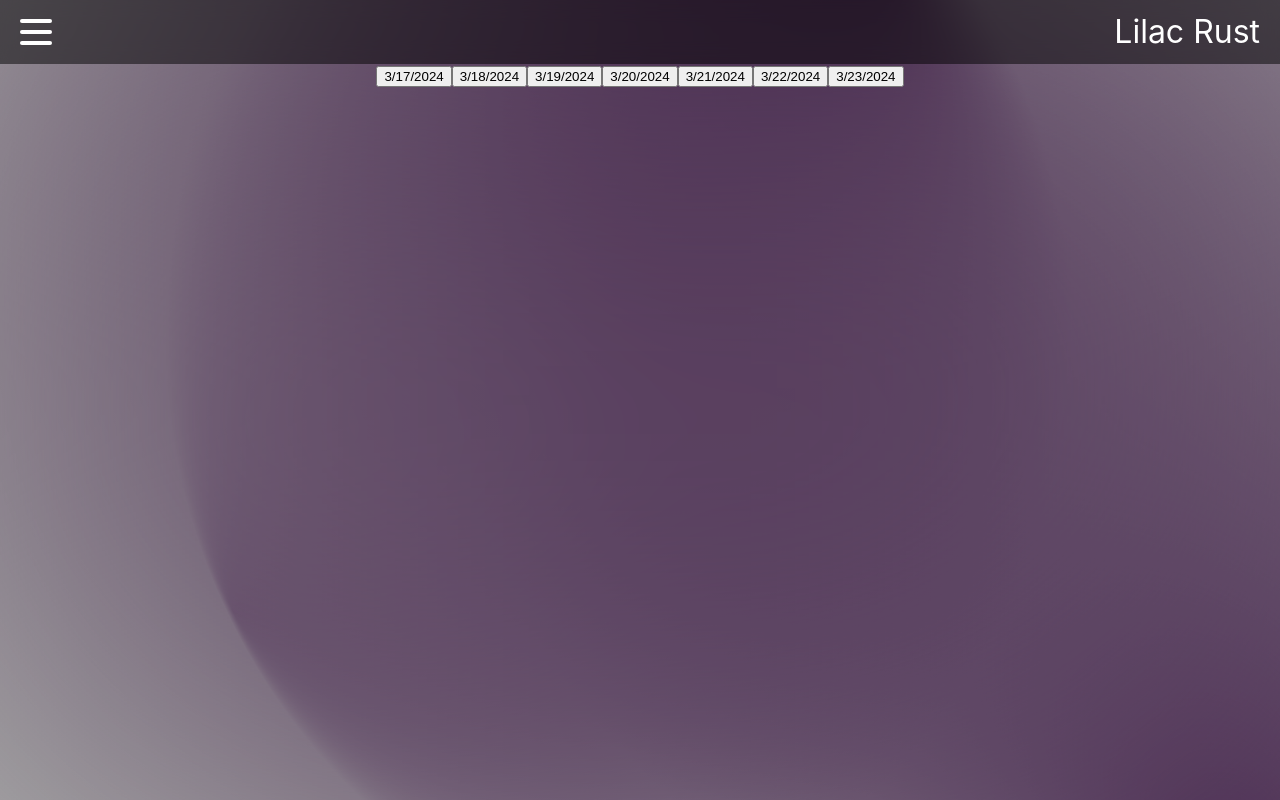
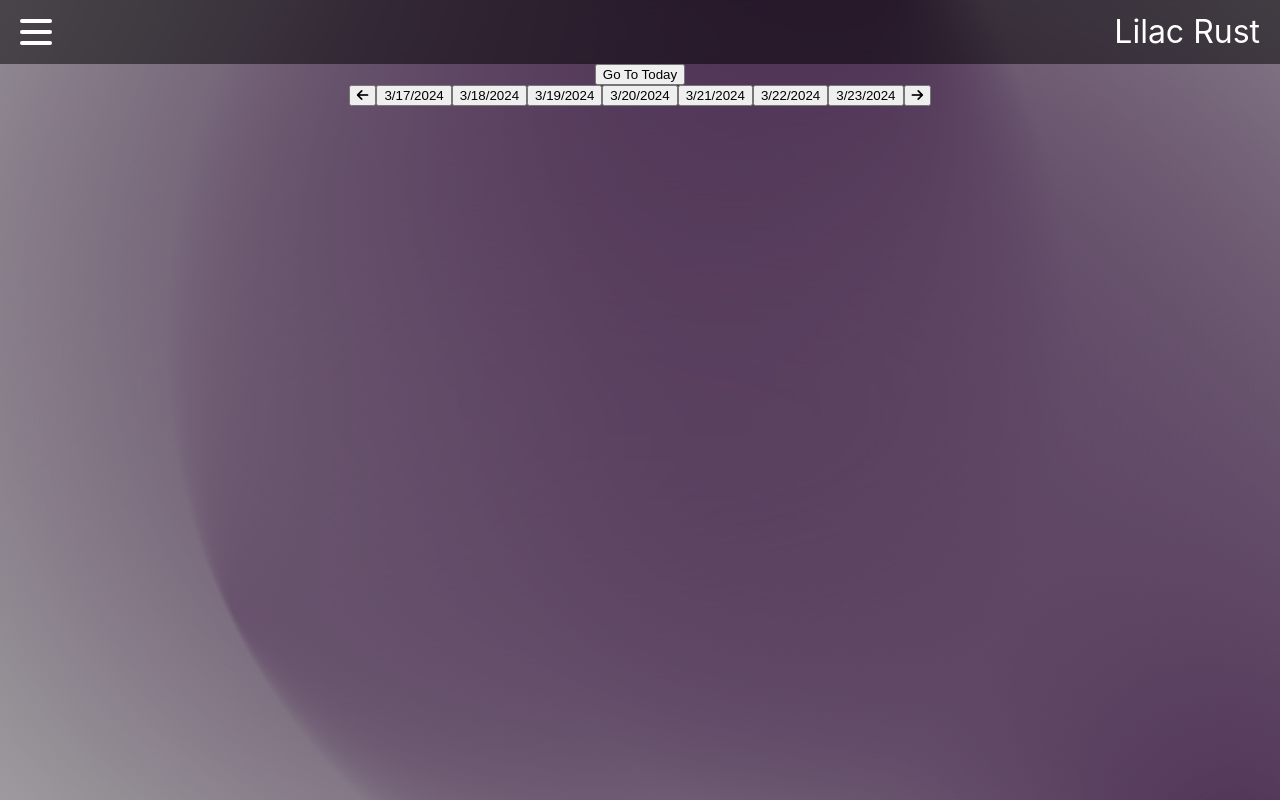
Before and after one commit to 18gdoyle/lilac-rust-recordings, a Vue app: page /booking in a window 1280 px wide. Built offline with nearby package versions, Linux system fonts and the light colour scheme; no server answers.

Commit message:
cycles through dates

```diff
--- a/src/views/BookingStudioTimeView.vue
+++ b/src/views/BookingStudioTimeView.vue
@@ -3,8 +3,11 @@
 <template>
     <div class="pageTopMargin">
         <div class="calendarContainer">
-            <div v-for="day of weekArray">
-                <button type="button">{{ day }}</button>
+            <button type="button" @click="goToToday">Go To Today</button>
+            <div class="dateButtons">
+                <button type="button" @click="getPrevWeek"><i class="fa-solid fa-arrow-left"></i></button>
+                <button v-for="day of weekArray" type="button">{{ day }}</button>
+                <button type="button" @click="getNextWeek"><i class="fa-solid fa-arrow-right"></i></button>
             </div>
         </div>
     </div>
@@ -15,12 +18,13 @@
 export default {
     data() {
         return {
-            weekArray: []
+            weekArray: [],
+            googleCalendarApiKey: import.meta.env.VITE_GOOGLE_CALENDAR_API,
+            currentDate: new Date(),
         }
     },
     async mounted() {
-        this.getCurrentWeek();
-
+        this.getWeek();
     },
     methods: {
         async getCalendarEvents(weekDatesArray) {
@@ -32,28 +36,42 @@ export default {
             const startDate = new Date(weekDatesArray[0]).toISOString();
             const endDate = new Date(weekDatesArray[weekDatesArray.length - 1]).toISOString();
 
-            return await fetch("https://www.googleapis.com/calendar/v3/calendars/cbb1d97352021b378ad48b9577deebdd5c4cca30cdbf5bd008f1f5687d4e8cd1@group.calendar.google.com/events?key=AIzaSyD7R84ZcAaY1-CZeUqWk2JrVv8dqwlxfus&timeMin=" + startDate + "&timeMax=" + endDate, requestOptions)
+            return await fetch("https://www.googleapis.com/calendar/v3/calendars/cbb1d97352021b378ad48b9577deebdd5c4cca30cdbf5bd008f1f5687d4e8cd1@group.calendar.google.com/events?key=" + this.googleCalendarApiKey + "&timeMin=" + startDate + "&timeMax=" + endDate, requestOptions)
                 .then((response) => response.text())
                 .then((result) => {return JSON.parse(result)})
                 .catch((error) => console.error(error));
         },
-        async getCurrentWeek() {
-            let today = new Date();
-            let currentDayIndex = -(today.getDay());
+        async getWeek() {
+            let currentDayIndex = -(this.currentDate.getDay());
             const weekDatesArray = [];
 
             for (let i = 0; i < 7; i++) {
-                let currentDate = new Date();
-                currentDate.setDate(today.getDate() + currentDayIndex);
+                let tempDate = new Date(this.currentDate);
+                tempDate.setDate(this.currentDate.getDate() + currentDayIndex);
 
-                let month = currentDate.getMonth() + 1;
-                let day = currentDate.getDate();
-                let year = currentDate.getFullYear();
+                let month = tempDate.getMonth() + 1;
+                let day = tempDate.getDate();
+                let year = tempDate.getFullYear();
 
                 weekDatesArray.push(`${month}/${day}/${year}`);
-                this.weekArray.push(`${month}/${day}/${year}`);
                 currentDayIndex++;
             }
+
+            this.weekArray = weekDatesArray;
+
+            //console.dir(await this.getCalendarEvents(weekDatesArray));
+        },
+        getPrevWeek() {
+            this.currentDate.setDate(this.currentDate.getDate() - 7);
+            this.getWeek()
+        },
+        getNextWeek() {
+            this.currentDate.setDate(this.currentDate.getDate() + 7);
+            this.getWeek()
+        },
+        goToToday() {
+            this.currentDate = new Date();
+            this.getWeek();
         }
     }
 }
@@ -69,5 +87,10 @@ export default {
     display: flex;
     justify-content: center;
     align-items: center;
+    flex-direction: column;
+}
+
+.dateButtons {
+    display: flex;
 }
 </style>
```
